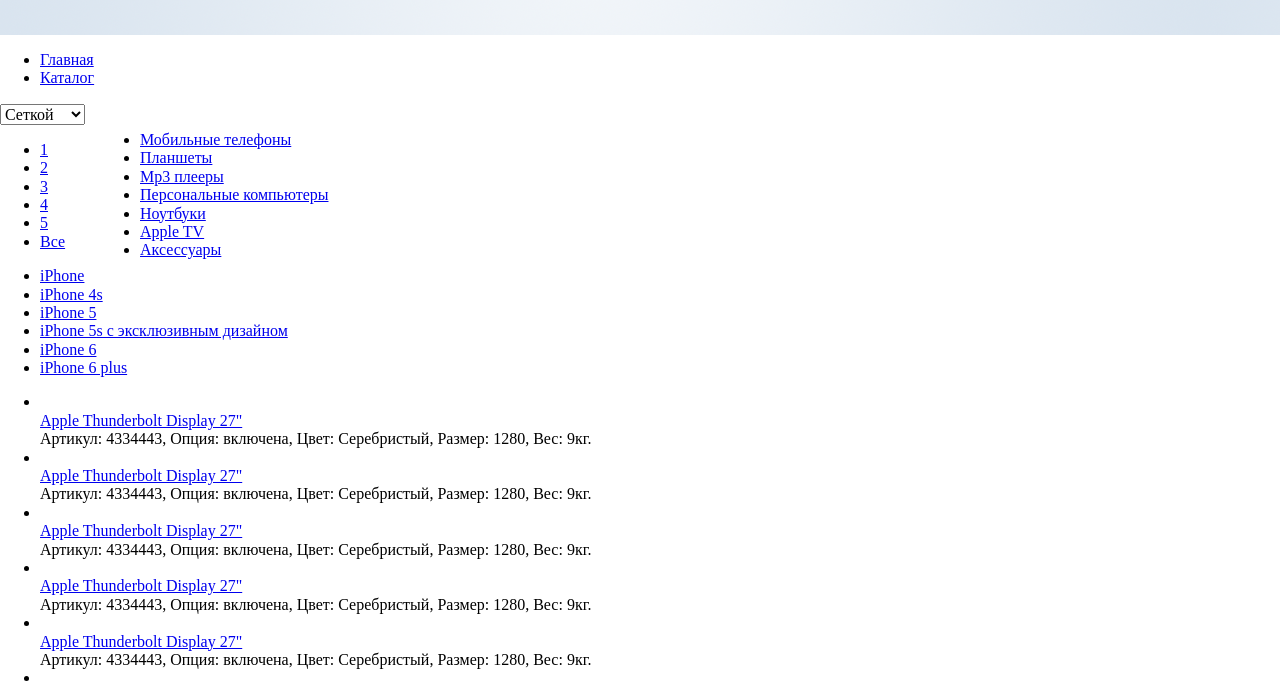
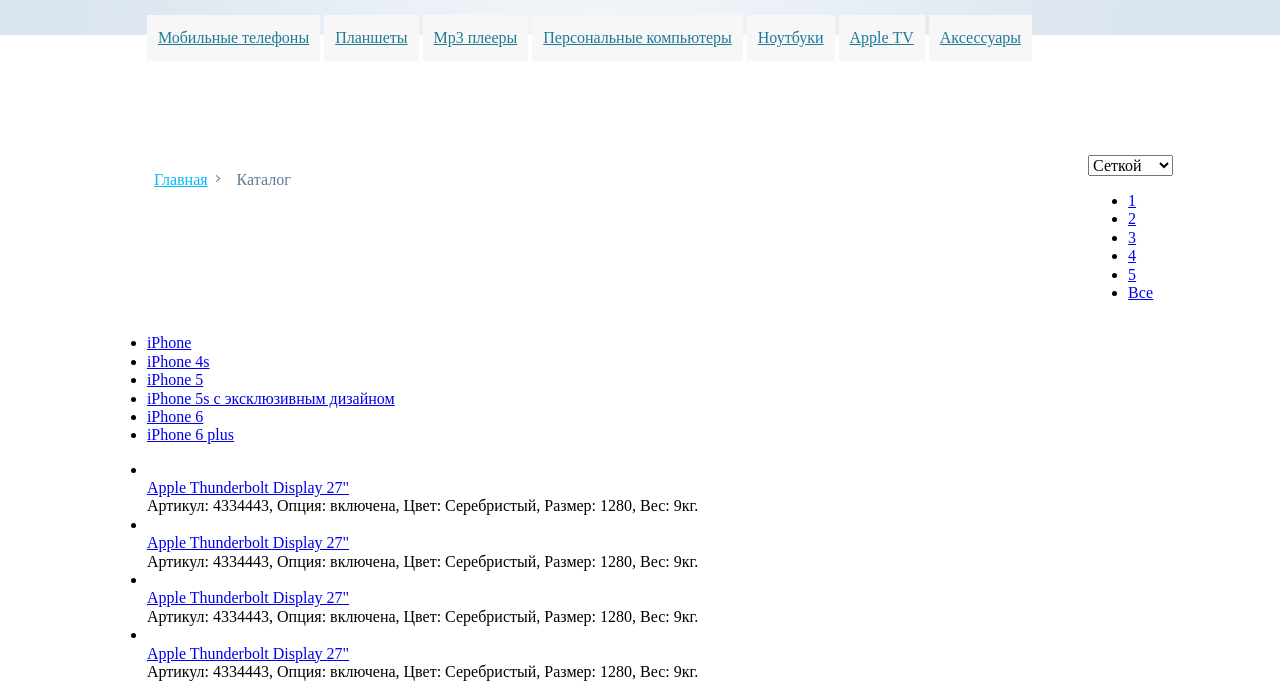
Before and after one commit to webprokopenko/DZ2, a website: page app/index.html in a window 1280 px wide. Shown: the part 85-772 px from the top of the page. Drawn offline with nearby package versions, Linux system fonts and the light colour scheme.

Commit message:
dodelki po verstke

```diff
--- a/app/css/main.css
+++ b/app/css/main.css
@@ -26,12 +26,14 @@
 	width: 100%;
 	height: 120px;
 	background: url(../img/header-background.png);
+	margin-bottom: 120px;
 }
 .container-header{
 	width:83.3%;  /* 83.3%*/
 	min-width: 400px;
 	margin: 0 auto;
 	padding-top: 25px;
+
 }
 .top__logo{
 	float: left;
@@ -52,7 +54,53 @@
 }
 .top__menu{
 	position: absolute;
-	left:100px;
-	top:200px;
+	top:100px;
+	text-align: center;
+
+}
+.top__menu-list{
+	margin:0;
+}
+.top__menu-item{
+	display: inline-block;
+	padding: 14px 11px;
+	background: rgb(247,247,247);
+	margin:0;
+}
+.top__menu-link{
+	color: rgb(29,123,152);
+}
+.main{
+	width:83.3%;  /* 83.3%*/
+	min-width: 400px;
+	margin: 0 auto;
 }
 /*Конец header*/
+/*Навигация под headerом*/
+.nav__site-left-wrapp{
+	float: left;
+}
+.nav__site-left-list{
+}
+.nav__site-left-img{
+	display: inline-block;
+	height: 10px;
+	width: 10px;
+	background: url(../img/list-top.png) no-repeat;
+	margin-left: 4px;
+}
+.nav__site-left-item{
+	display: inline-block;
+	margin-left: 7px;
+}
+.site-left-item-link{
+	color: rgb(0,185,254);
+}
+.site-left-item-link-last{
+	color: rgb(92,123,152);
+	text-decoration: none;
+}
+.nav__site-right-wrapp{
+	float: right;
+}
+/*Конец навигации под headerом*/
--- a/app/index.html
+++ b/app/index.html
@@ -41,16 +41,16 @@
     <![endif]-->
   <header class="header">
     <div class="container-header">
-      <img src="img/logo.png" alt="ЭпплShop" class="top__logo">
-      <div class="contact">
-        <div class="tel">
+      <img src="img/logo.png" alt="ЭпплShop" class="top__logo clearfix">
+      <div class="contact clearfix">
+        <div class="tel clearfix">
           <a href="tel:+79213221232" class="contact-tel">+7 (921) 322 12 32</a>
         </div>
-        <div class="email">
+        <div class="email clearfix">
           <a href="mailto:manager@company.com" class="contact-email">manager@company.com</a>
         </div>
       </div>
-      <nav class="top__menu">
+      <nav class="top__menu clearfix">
         <ul class="top__menu-list">
           <li class="top__menu-item">
             <a href="#" class="top__menu-link">Мобильные телефоны</a>
@@ -77,12 +77,13 @@
       </nav>
     </div>
   </header>
-  <div class="main">
-    <nav class="nav__site">
+  <div class="main clearfix">
+    <nav class="nav__site clearfix">
       <div class="nav__site-left-wrapp">
-        <ul class="nav__site-list">
-          <li class="nav__site-item"><a href="#" class="site-item-link">Главная</a></li>
-          <li class="nav__site-item"><a href="#" class="site-item-link">Каталог</a></li>
+        <ul class="nav__site-left-list">
+          <li class="nav__site-left-item"><a href="#" class="site-left-item-link">Главная</a></li>
+          <li class="nav__site-left-img"></li>
+          <li class="nav__site-left-item"><a href="#" class="site-left-item-link-last">Каталог</a></li>
         </ul>
       </div>
       <div class="nav__site-right-wrapp">
```
Also changed, not shown: app/img/list-top.png (added).
